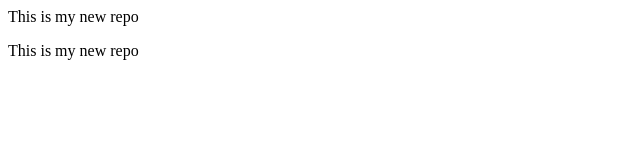
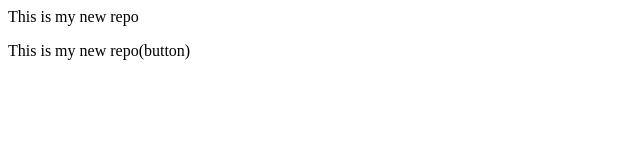
Before and after one commit to Shubhamsaurav205/LocalRepo, a plain HTML site: page index.html in a window 1280 px wide. Shown: the full height of the page, 0-640 px from the left. Drawn offline with Linux system fonts and the light colour scheme.

```diff
--- a/index.html
+++ b/index.html
@@ -1,2 +1,2 @@
 <P>This is my new repo</P>
-<P>This is my new repo</P>
+<P>This is my new repo(button)</P>
```
